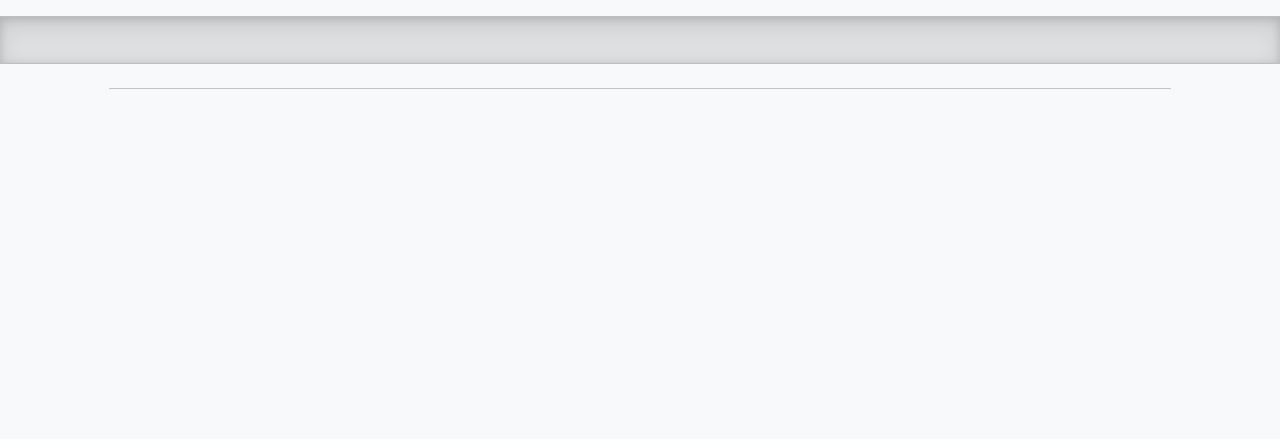
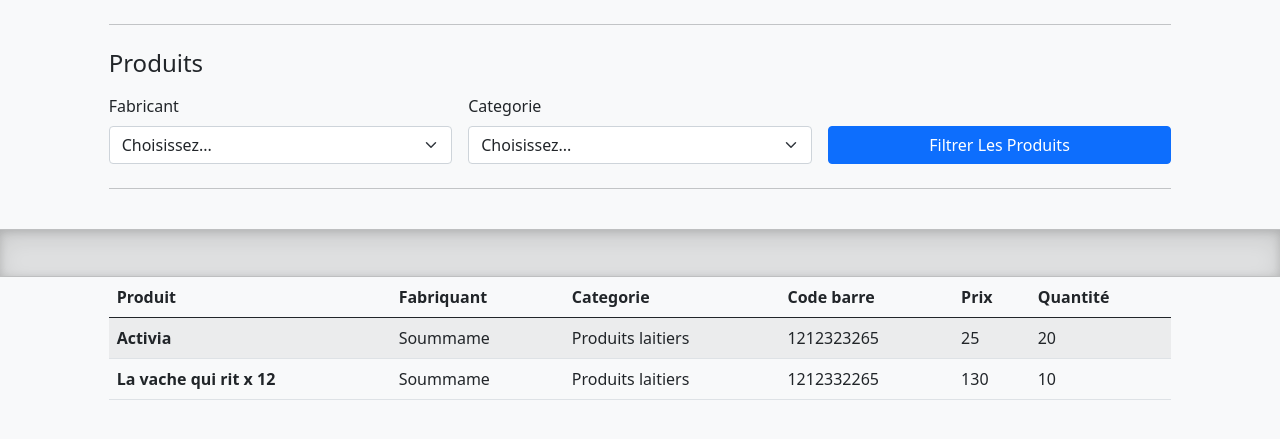
Before and after one commit to xnderLAN/LFDSS, a Flask app: page /stock in a window 1280 px wide. Shown: the part 56-495 px from the top of the page. Run offline with Flask 2, Linux system fonts and the light colour scheme; data comes from the database, SQL or seed files in the repository; some libraries are stand-ins or nearby versions.

Commit message:
update 1

```diff
--- a/src/commit_get.py
+++ b/src/commit_get.py
@@ -39,8 +39,32 @@ def get_db(item, values):
 
     elif item == "produit":
         if values[0]== "all":
-            pass
+            return db.session.query(Product).all()
+
         else:
             return db.session.query(Product).filter(Product.cbar==values[0]).all()[0]
 def set_db(item, values):
     pass
+def get_product_by_cat(cat_id):
+    return db.session.query(Product).filter(Product.category_id==cat_id).all()
+
+def get_cat():
+    return [ {"id":i.id, "name":i.name} for i in db.session.query(Category).all() ]
+def get_fab():
+    return [ {"id":i.id, "name":i.name} for i in db.session.query(Fabricant).all() ]
+
+def get_by_id(item, id):
+    if item == "fabricant":
+        return db.session.query(Fabricant).filter(Fabricant.id==id).all()[0].name
+
+    if item == "category":
+        return db.session.query(Category).filter(Category.id==id).all()[0].name
+
+def get_product_by_cat(id_cat):
+    return [ i for i in db.session.query(Product).filter(Product.category_id==id_cat).all()]
+
+def get_product_by_fab(id_fab):
+    return [ i for i in db.session.query(Product).filter(Product.fabricant_id==id_fab).all()]
+
+def get_product_by_cat_fab(id_fab, id_cat):
+    return [ i for i in db.session.query(Product).filter(Product.category_id==id_cat, Product.fabricant_id==id_fab ).all()]
--- a/src/templates/stock.html
+++ b/src/templates/stock.html
@@ -4,7 +4,47 @@
 
 <div class="row mb-3">
     <div class="col-1 themed-grid-col"></div>
-    <div class="col-10 themed-grid-col"> </div>
+    <div class="col-10 themed-grid-col">
+      <hr class="my-4">
+      <div class="col-md-7 col-lg-12">
+          <h4 class="mb-3">Produits</h4>
+          <form action="/stock" method="POST" class="needs-validation" novalidate="">
+            <div class="row g-3">
+
+              <div class="col-md-4">
+                <label for="country" class="form-label">Fabricant</label>
+                <select class="form-select" name="fabricant"required="">
+                  <option value="">Choisissez...</option>
+                  {% for i in fabricant_list %}
+                  <option value="{{ i['id'] }}">{{ i['name'] }}</option>
+                  {% endfor %}
+                </select>
+              </div>
+
+              <div class="col-md-4">
+                <label for="state" class="form-label">Categorie</label>
+                <select class="form-select" name="category" required="">
+                  <option value="">Choisissez...</option>
+                  {% for y in category_list %}
+                  <option value="{{ y['id'] }}"> {{ y['name'] }}</option>
+                  {% endfor %}
+                </select>
+              </div>
+
+              <div class="col-md-4">
+                <label for="country" class="form-label"><br></label>
+              <button class=" w-100 btn btn-primary " type="submit">Filtrer Les Produits</button>
+            </div>
+
+            </div>
+
+            <hr class="my-4">
+
+          </form>
+        </div>
+
+
+  </div>
     <div class="col-1 themed-grid-col"></div>
   </div>
   <div class="b-example-divider"></div>
@@ -14,7 +54,31 @@
 
 
     <div class="col-10 themed-grid-col">
-        <hr class="my-4">
+        <table class="table table-striped">
+          <thead>
+          <tr>
+            <th scope="col">Produit</th>
+            <th scope="col">Fabriquant</th>
+            <th scope="col">Categorie</th>
+            <th scope="col">Code barre</th>
+            <th scope="col">Prix</th>
+            <th scope="col">Quantité</th>
+          </tr>
+          </thead>
+          <tbody>
+            {% for prod in product %}
+          <tr>
+            <th>{{ prod['name'] }}</th>
+            <td>{{ prod['fab'] }}</td>
+            <td>{{ prod['category'] }}</td>
+            <td>{{ prod['cbar'] }}</td>
+            <td>{{ prod['prix'] }}</td>
+            <td>{{ prod['qty'] }}</td>
+          </tr>
+            {% endfor %}
+          </tbody>
+        </table>
+
         <div class="col-md-7 col-lg-12"></div>
     </div>
     <div class="col-1 themed-grid-col"></div>
--- a/src/views.py
+++ b/src/views.py
@@ -1,6 +1,6 @@
 from flask import Blueprint, jsonify, redirect, request, render_template, url_for
 from uuid import uuid4
-from .commit_get import commit_db, get_db, set_db
+from .commit_get import *
 
 views = Blueprint("views", __name__)
 
@@ -21,7 +21,47 @@ def rav():
 
 @views.route("/stock", methods=["POST", "GET"])
 def stock():
-    return render_template("stock.html", stock="active")
+    cat = get_cat()
+    fab = get_fab()
+    if request.method=="GET":
+        product_list = get_db("produit", ["all"])
+        parsed  = [{"name":i.name,
+                    "fab":get_by_id("fabricant", i.fabricant_id),
+                    "category":get_by_id("category", i.category_id),
+                    "cbar":i.cbar, "prix":i.final_price, "qty":i.qty} for i in product_list]
+
+        return render_template("stock.html", stock="active", product=parsed, category_list=cat, fabricant_list=fab)
+    else:
+        category = request.form.get("category")
+        fabricant= request.form.get("fabricant")
+        if not category and not fabricant:
+            return redirect(url_for("views.stock"))
+        elif category and fabricant:
+            product_list = get_product_by_cat_fab(int(fabricant), int(category))
+            parsed  = [{"name":i.name,
+                    "fab":get_by_id("fabricant", i.fabricant_id),
+                    "category":get_by_id("category", i.category_id),
+                    "cbar":i.cbar, "prix":i.final_price, "qty":i.qty} for i in product_list]
+            return render_template("stock.html", stock="active", product=parsed, category_list=cat, fabricant_list=fab)
+        elif fabricant:
+            product_list = get_product_by_fab(int(fabricant))
+            parsed  = [{"name":i.name,
+                    "fab":get_by_id("fabricant", i.fabricant_id),
+                    "category":get_by_id("category", i.category_id),
+                    "cbar":i.cbar, "prix":i.final_price, "qty":i.qty} for i in product_list]
+            return render_template("stock.html", stock="active", product=parsed, category_list=cat, fabricant_list=fab)
+        elif category:
+            product_list = get_product_by_cat(int(category))
+            parsed  = [{"name":i.name,
+                    "fab":get_by_id("fabricant", i.fabricant_id),
+                    "category":get_by_id("category", i.category_id),
+                    "cbar":i.cbar, "prix":i.final_price, "qty":i.qty} for i in product_list]
+            return render_template("stock.html", stock="active", product=parsed, category_list=cat, fabricant_list=fab)
+
+
+
+        return render_template("stock.html", stock="active", product=parsed, category_list=cat, fabricant_list=fab)
+
 
 @views.route("/finance", methods=["POST", "GET"])
 def finance():
@@ -37,7 +77,7 @@ def add(element):
             qty  = request.form.get("qty")
             entry_price  = request.form.get("entry_price")
             final_price  = request.form.get("final_price")
-            discript  = request.form.get("discript")
+            discript = request.form.get("discript")
             category = request.form.get("category")
             fabricant= request.form.get("fabricant")
 
```
